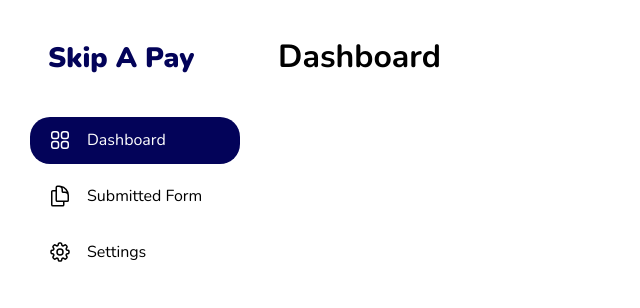
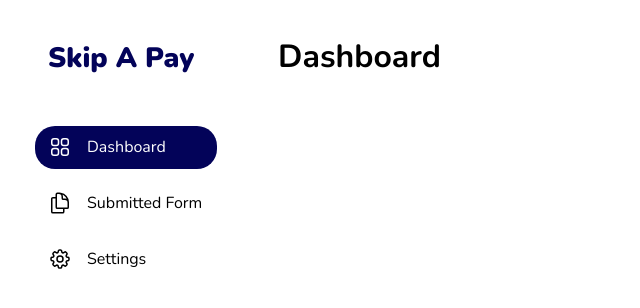
Before and after one commit to khan-suliman/Skip-A-Pay, a React (Create React App) app: page / in a window 1280 px wide. Shown: the top 308 px of the page, without its empty margins (0-640 px from the left). Built offline with nearby package versions, Linux system fonts and the light colour scheme.

Commit message:
imporve sidebar design

```diff
--- a/src/layout/Sidebar/index.jsx
+++ b/src/layout/Sidebar/index.jsx
@@ -16,7 +16,7 @@ const Sidebar = () => {
   useEffect(() => {
     setTimeout(() => {
       const sidebarItem = sidebarRef.current.querySelector(".sidebar-item");
-      indicatorRef.current.style.height = `calc(${sidebarItem.clientHeight}px - 9px)`;
+      indicatorRef.current.style.height = `calc(${sidebarItem.clientHeight}px - 13px)`;
       setIndicateHeight(sidebarItem.clientHeight);
     }, 50);
   }, []);
@@ -35,7 +35,7 @@ const Sidebar = () => {
           ref={indicatorRef}
           style={{
             transform: `translateX(-50%) translateY(${
-              activeIndex * indicateHeight + 5
+              activeIndex * indicateHeight + 7
             }px)`,
           }}
           className="menu-indicator"
--- a/src/layout/Sidebar/sidebar.scss
+++ b/src/layout/Sidebar/sidebar.scss
@@ -4,9 +4,10 @@
   left: 0;
   height: 100vh;
   width: var(--sidebar);
+  padding: 1rem 0 1rem 3rem;
+  box-sizing: border-box;
 
   .title {
-    padding: 1rem 3rem;
     height: 80px;
     h2 {
       font-weight: var(--title-weight);
@@ -19,7 +20,7 @@
     a {
       text-decoration: none;
       .sidebar-item {
-        padding: 1rem 3rem;
+        padding: 1rem 0;
         color: var(--dark);
         display: flex;
         align-items: center;
@@ -43,8 +44,8 @@
     .menu-indicator {
       position: absolute;
       top: 0;
-      left: 50%;
-      width: calc(100% - 60px);
+      left: 35%;
+      width: calc(100% - 40px);
       border-radius: 20px;
       z-index: -1;
       transform: translate(-50%);
```
